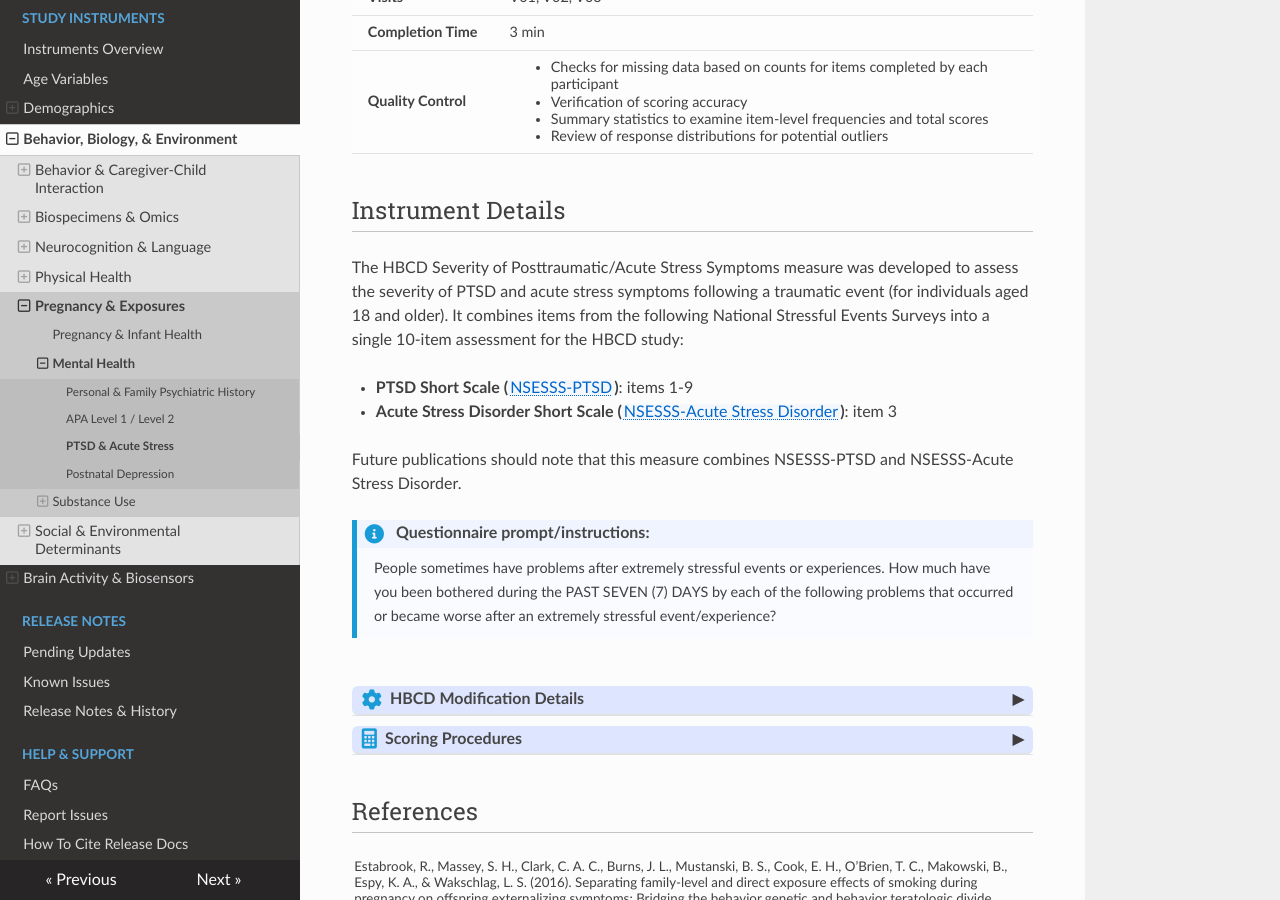
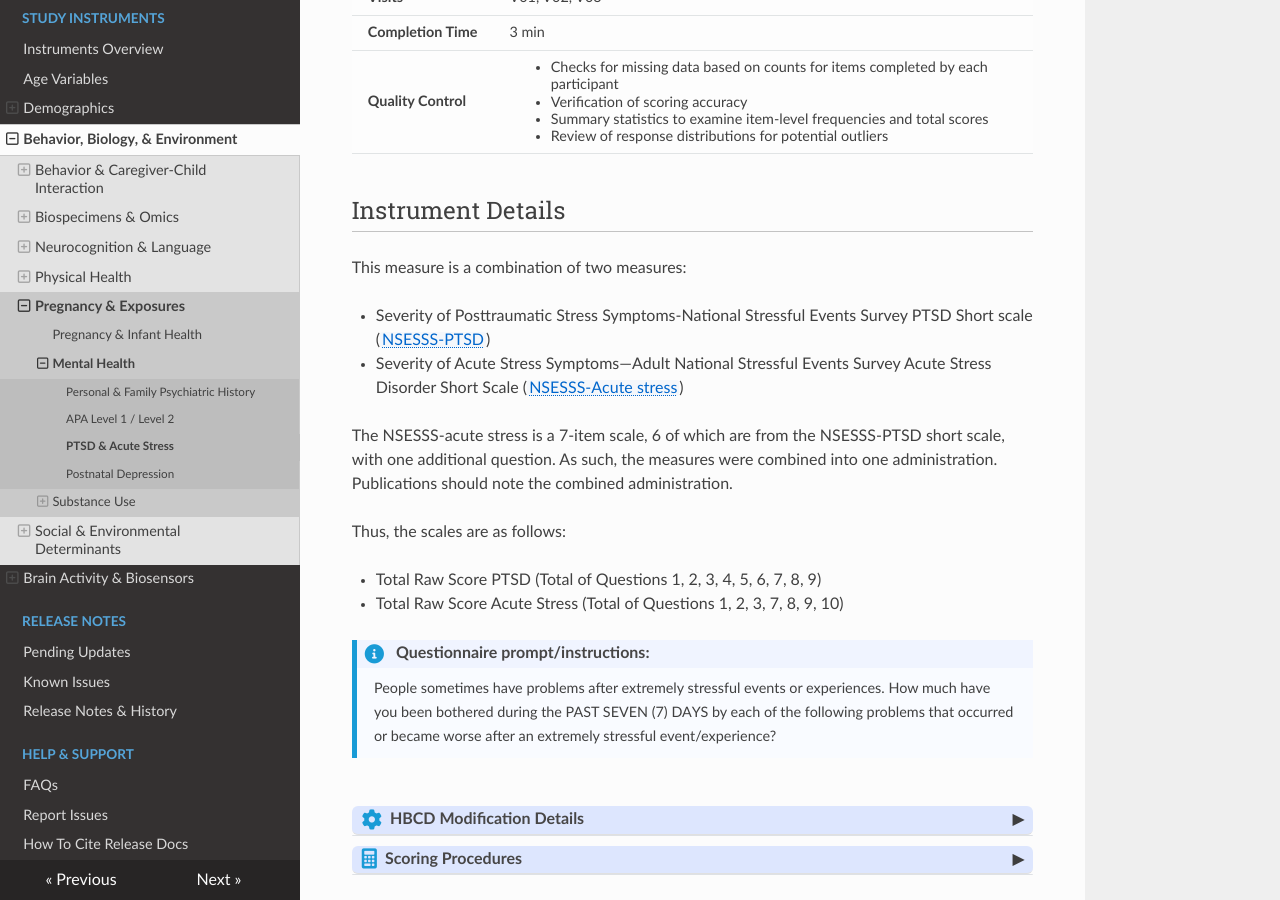
Before and after one commit to nbdc-datahub/hbcd-docs, an MkDocs documentation site: the page built from docs/instruments/pregexp/mh/ptsd.md, in a window 1280 px wide and 900 px high, scrolled down 617 px. Built offline with MkDocs 1.6.1, drawn with Linux system fonts in a browser that asks for light colours; nearby versions of some CDN libraries.

Commit message:
update PTSD scoring per Gretchen

```diff
--- a/docs/instruments/pregexp/mh/ptsd.md
+++ b/docs/instruments/pregexp/mh/ptsd.md
@@ -61,12 +61,18 @@
 </table>
 
 ## Instrument Details
-The HBCD Severity of Posttraumatic/Acute Stress Symptoms measure was developed to assess the severity of PTSD and acute stress symptoms following a traumatic event (for individuals aged 18 and older). It combines items from the following National Stressful Events Surveys into a single 10-item assessment for the HBCD study:
 
-- **PTSD Short Scale ([NSESSS-PTSD](https://www.psychiatry.org/File%20Library/Psychiatrists/Practice/DSM/APA_DSM5_Severity-of-Posttraumatic-Stress-Symptoms-Adult.pdf))**: items 1-9
-- **Acute Stress Disorder Short Scale ([NSESSS-Acute Stress Disorder](https://www.psychiatry.org/File%20Library/Psychiatrists/Practice/DSM/APA_DSM5_Severity-of-Acute-Stress-Symptoms-Adult.pdf))**: item 3
+This measure is a combination of two measures:
 
-Future publications should note that this measure combines NSESSS-PTSD and NSESSS-Acute Stress Disorder.
+- Severity of Posttraumatic Stress Symptoms-National Stressful Events Survey PTSD Short scale ([NSESSS-PTSD](https://www.psychiatry.org/File%20Library/Psychiatrists/Practice/DSM/APA_DSM5_Severity-of-Posttraumatic-Stress-Symptoms-Adult.pdf))
+- Severity of Acute Stress Symptoms—Adult National Stressful Events Survey Acute Stress Disorder Short Scale ([NSESSS-Acute stress](https://www.psychiatry.org/File%20Library/Psychiatrists/Practice/DSM/APA_DSM5_Severity-of-Acute-Stress-Symptoms-Adult.pdf))
+
+The NSESSS-acute stress is a 7-item scale, 6 of which are from the NSESSS-PTSD short scale, with one additional question. As such, the measures were combined into one administration. Publications should note the combined administration.
+
+Thus, the scales are as follows:
+
+ - Total Raw Score PTSD (Total of Questions 1, 2, 3, 4, 5, 6, 7, 8, 9)
+ - Total Raw Score Acute Stress (Total of Questions 1, 2, 3, 7, 8, 9, 10)
 
 <div class="notification-banner static-banner">
   <span class="emoji"><i class="fa-solid fa-circle-info"></i></span>
@@ -103,22 +109,37 @@
   <span class="arrow">▸</span>
 </div>
 <div class="collapsible-content">
-<p>These scales assess trauma-related stress symptoms but do not distinguish between PTSD and Acute Stress Disorder. Researchers are encouraged to review individual item content to determine which scale best aligns with their research objectives. Each item is scored on a scale from 0 to 4. Total scores are calculated by summing the item responses.</p>
-
-<b>Scoring Rules:</b>
+<p>Please see documentation linked above for scoring.</p>
+<p><b>NSESS-PTSD</b><br>
+Total of Questions 1, 2, 3, 4, 5, 6, 7, 8, 9. This 9-item measure assesses the severity of PTSD following an extremely stressful event or experience. Each item asks about severity of the PTSD over the past 7 days, and is measured on a 5-point scale (0-4). Total score ranges from 0 to 36, with higher scores indicating greater severity of PTSD.</p>
+<p><b>Scoring Rules:</b></p>
 <ul>
 <li>If <strong>3 or more items</strong> on a scale are left unanswered, a total score is <strong>not</strong> computed.</li>
-<li>If <strong>1 or 2 items</strong> are left unanswered, a <strong>prorated total score</strong> is calculated using the formula:</li>
+<li>If <strong>1-2 items</strong> are left unanswered, a <strong>prorated total score</strong> is calculated using the formula:</li>
 <p style="font-size: 0.9em;">
   \[
-  \text{Prorated Score} = \left( \frac{\text{Sum of answered items}}{\text{Number of items answered}} \right) \times \text{Total number of items}
+  \text{Prorated Score} = \frac{\text{Raw sum} \times {9}}{\text{Number of items that were actually answered}}
   \]
 </p>
 </ul>
-<p>The result is rounded to the nearest whole number.</p>
+<p>The result is rounded to the nearest whole number and noted with an NA in the summary column and the new score in the pro-rated column.</p>
+<br>
+<p><b>NSESS-Acute stress</b><br>
+Total of Questions 1, 2, 3, 7, 8, 9, 10. This item measure assesses the severity symptoms of acute stress disorder following an extremely stressful event or experience. Each item asks about severity of the acute stress disorder over the past 7 days, and is measured on a 5-point scale (0-4). Total score ranges from 0 to 28, with higher scores indicating greater severity of acute stress disorder.</p>
+<p><b>Scoring Rules:</b></p>
+<ul>
+<li>If <strong>2 or more items</strong> on a scale are left unanswered, a total score is <strong>not</strong> computed.</li>
+<li>If <strong>1 item</strong> is left unanswered, a <strong>prorated total score</strong> is calculated using the formula:</li>
+</ul>
+<p style="font-size: 0.9em;">
+  \[
+  \text{Prorated Score} = \frac{\text{Raw sum} \times {7}}{\text{Number of items that were actually answered}}
+  \]
+</p>
+</ul>
+<p>The result is rounded to the nearest whole number and noted with an NA in the summary column and the new score in the pro-rated column.</p>
 </div>
 </p>
-
 
 ## References
 <div class="references">
@@ -128,4 +149,3 @@
 <p>Massey, S. H., Neiderhiser, J. M., Shaw, D. S., Leve, L. D., Ganiban, J. M., & Reiss, D. (2012). Maternal self concept as a provider and cessation of substance use during pregnancy. Addictive Behaviors, 37(8), 956–961. <a href="https://doi.org/10.1016/j.addbeh.2012.04.002">https://doi.org/10.1016/j.addbeh.2012.04.002</a></p>
 <p>Massey, S. H., Reiss, D., Neiderhiser, J. M., Leve, L. D., Shaw, D. S., & Ganiban, J. M. (2016). Maternal personality traits associated with patterns of prenatal smoking and exposure: Implications for etiologic and prevention research. Neurotoxicology and Teratology, 53, 48–54. <a href="https://doi.org/10.1016/j.ntt.2015.11.010">https://doi.org/10.1016/j.ntt.2015.11.010</a></p>
 </div>
-<br>
```
